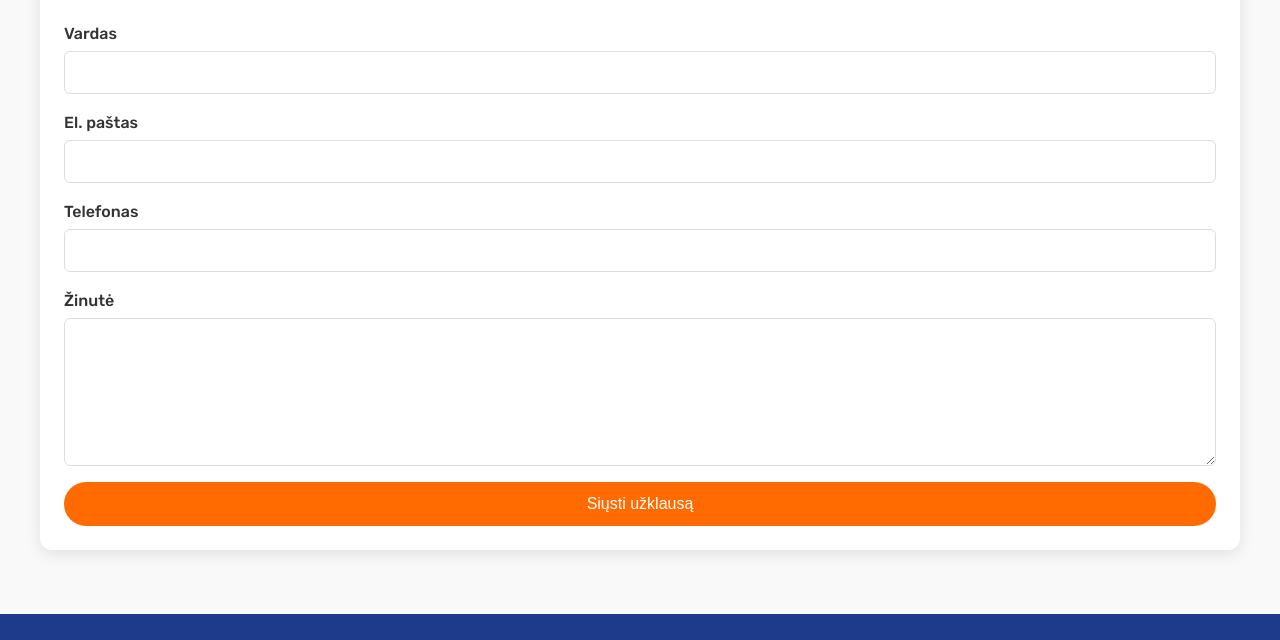
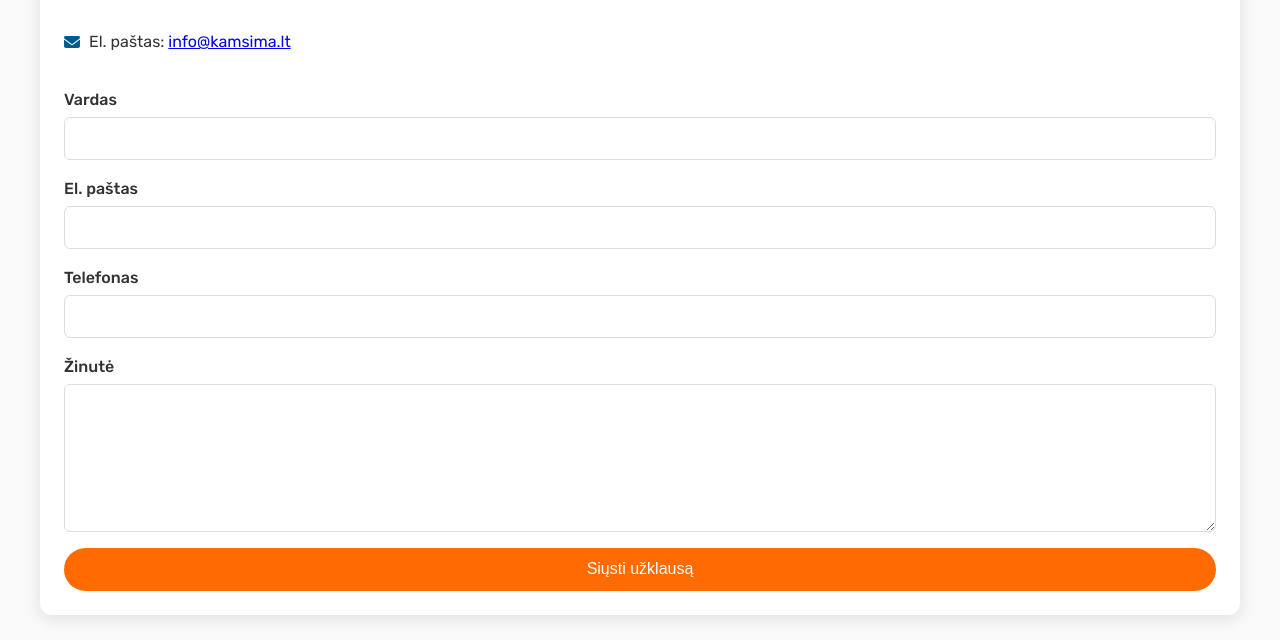
Before and after one commit to arturad/arturad.github.io, a plain HTML site: page index.html in a window 1280 px wide. Shown: the part 1507-2147 px from the top of the page. Drawn offline with Linux system fonts and the light colour scheme.

Commit message:
Add email contact information to the footer

```diff
--- a/index.html
+++ b/index.html
@@ -381,6 +381,10 @@
           <i class="fab fa-telegram"></i>
           <p>Telegram: <a href="https://t.me/mekigis" target="_blank">@mekigis</a></p>
         </div>
+        <div class="contact-item">
+          <i class="fas fa-envelope"></i>
+          <p>El. paštas: <a href="mailto:info@kamsima.lt">info@kamsima.lt</a></p>
+        </div>
       </div>
 
       <form class="contact-form" id="contact-form" action="https://formspree.io/f/xkgbvyjj" method="POST">
```
